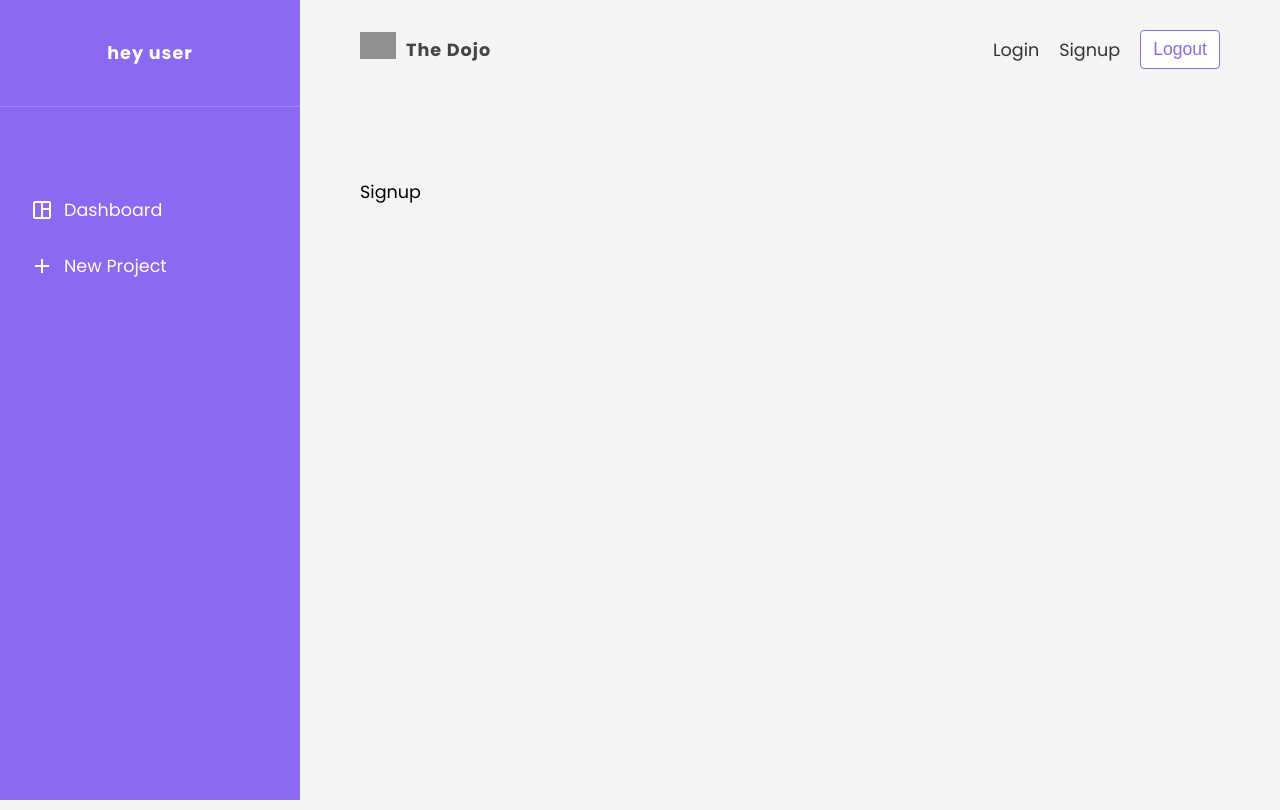
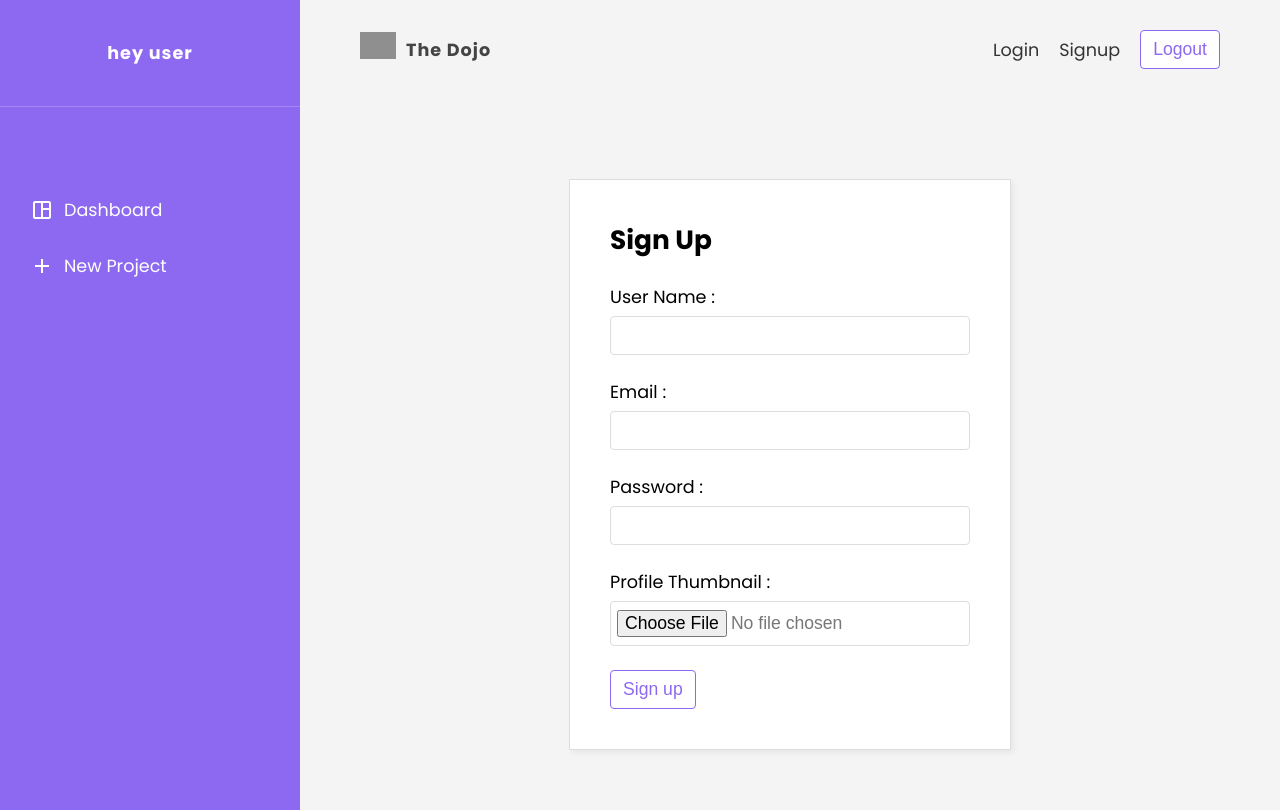
Before and after one commit to dfsdanimaulana/the-dojo, a React (Create React App) app: page /signup in a window 1280 px wide. Built offline with nearby package versions, Linux system fonts and the light colour scheme; no server answers; grey boxes are pictures that could not be loaded.

Commit message:
upload image to firebase storage

```diff
--- a/src/firebase/config.js
+++ b/src/firebase/config.js
@@ -1,6 +1,7 @@
 import firebase from 'firebase/app'
 import 'firebase/firestore'
 import 'firebase/auth'
+import 'firebase/storage'
 
 const firebaseConfig = {
   apiKey: 'AIzaSyAHgZUQvhpV-AuKDMSdPFYxV1ZHh21nFjU',
@@ -19,7 +20,10 @@ const db = firebase.firestore()
 // init authentication
 const auth = firebase.auth()
 
+// init storage
+const storage = firebase.storage()
+
 // timestamp
 const timestamp = firebase.firestore.Timestamp
 
-export { db, auth, timestamp }
+export { db, auth, storage, timestamp }
--- a/src/hooks/useSignup.js
+++ b/src/hooks/useSignup.js
@@ -1,5 +1,5 @@
 import { useState, useEffect } from 'react'
-import { auth } from '../firebase/config'
+import { auth, storage } from '../firebase/config'
 
 // custom hooks
 import { useAuthContext } from './useAuthContext'
@@ -10,28 +10,37 @@ export const useSignup = () => {
   const [isPending, setIsPending] = useState(false)
   const { dispatch } = useAuthContext()
 
-  const signup = async (email, password, displayName) => {
+  const signup = async (email, password, displayName, thumb) => {
     setError(null)
     setIsPending(true)
 
     try {
       // signup user
       const res = await auth.createUserWithEmailAndPassword(email, password)
-      console.log(res.user)
 
       // bad/invalid response
       if (!res) {
         throw new Error('Could not complete sign up')
       }
 
-      // update user data
-      await res.user.updateProfile({ displayName })
+      // upload user thumbnail
+
+      // create thumb image folder path
+      const uploadPath = `thumbnails/${res.user.uid}/${thumb.name}`
+      // upload image
+      const img = await storage.ref(uploadPath).put(thumb)
+      // get image url
+      const photoURL = await img.ref.getDownloadURL()
+
+      // update user displayName in firebase
+      await res.user.updateProfile({ displayName, photoURL })
 
       // dispatch login action
       dispatch({ type: 'LOGIN', payload: res.user })
+
       if (!isCancelled) {
         setIsPending(false)
-        setError(false)
+        setError(null)
       }
     } catch (error) {
       if (!isCancelled) {
@@ -44,7 +53,7 @@ export const useSignup = () => {
 
   // clean up function
   useEffect(() => {
-    return setIsCancelled(true)
+    return () => setIsCancelled(true)
   }, [])
 
   return { error, isPending, signup }
--- a/src/pages/signup/Signup.css
+++ b/src/pages/signup/Signup.css
@@ -0,0 +1,8 @@
+.auth-form {
+  max-width: 360px;
+  margin: 60px auto;
+  padding: 40px;
+  border: 1px solid #ddd;
+  box-shadow: 3px 3px 5px rgba(0, 0, 0, 0.05);
+  background: #fff;
+}
--- a/src/pages/signup/Signup.js
+++ b/src/pages/signup/Signup.js
@@ -1,6 +1,94 @@
+import { useState } from 'react'
+
+// hooks
+import { useSignup } from '../../hooks/useSignup'
+
 // styles
 import './Signup.css'
 
 export default function Signup() {
-  return <div>Signup</div>
+  const [displayName, setDisplayName] = useState('')
+  const [email, setEmail] = useState('')
+  const [password, setPassword] = useState('')
+  const [thumb, setThumb] = useState(null)
+  const [thumbError, setThumbError] = useState(null)
+  const { isPending, error, signup } = useSignup()
+
+  // handle image input
+  const handleFileChange = (e) => {
+    setThumbError(null)
+    let selected = e.target.files[0]
+
+    // cek if file exists
+    if (!selected) {
+      setThumbError('Please select an image')
+      return
+    }
+
+    // cek if selected file is an image
+    if (!selected.type.includes('image')) {
+      setThumbError('File must be an image')
+      return
+    }
+
+    // cek image size
+    if (!selected.size > 100000) {
+      setThumbError('Image size must be less than 100kb')
+      return
+    }
+
+    setThumbError(null)
+    setThumb(selected)
+  }
+
+  const handleSubmit = (e) => {
+    e.preventDefault()
+    signup(email, password, displayName, thumb)
+  }
+
+  return (
+    <form onSubmit={handleSubmit} className="auth-form">
+      <h2>Sign Up</h2>
+      <label>
+        <span>User Name :</span>
+        <input
+          type="text"
+          onChange={(e) => setDisplayName(e.target.value)}
+          value={displayName}
+          required
+        />
+      </label>
+      <label>
+        <span>Email :</span>
+        <input
+          type="email"
+          onChange={(e) => setEmail(e.target.value)}
+          value={email}
+          required
+        />
+      </label>
+      <label>
+        <span>Password :</span>
+        <input
+          type="password"
+          onChange={(e) => setPassword(e.target.value)}
+          value={password}
+          required
+        />
+      </label>
+      <label>
+        <span>Profile Thumbnail :</span>
+        <input type="file" required onChange={handleFileChange} />
+        {thumbError && <div className="error">{thumbError}</div>}
+      </label>
+
+      {!isPending && <button className="btn">Sign up</button>}
+      {isPending && (
+        <button className="btn" disabled>
+          loading
+        </button>
+      )}
+      {error && <div className="error">{error}</div>}
+    </form>
+  )
 }
```
